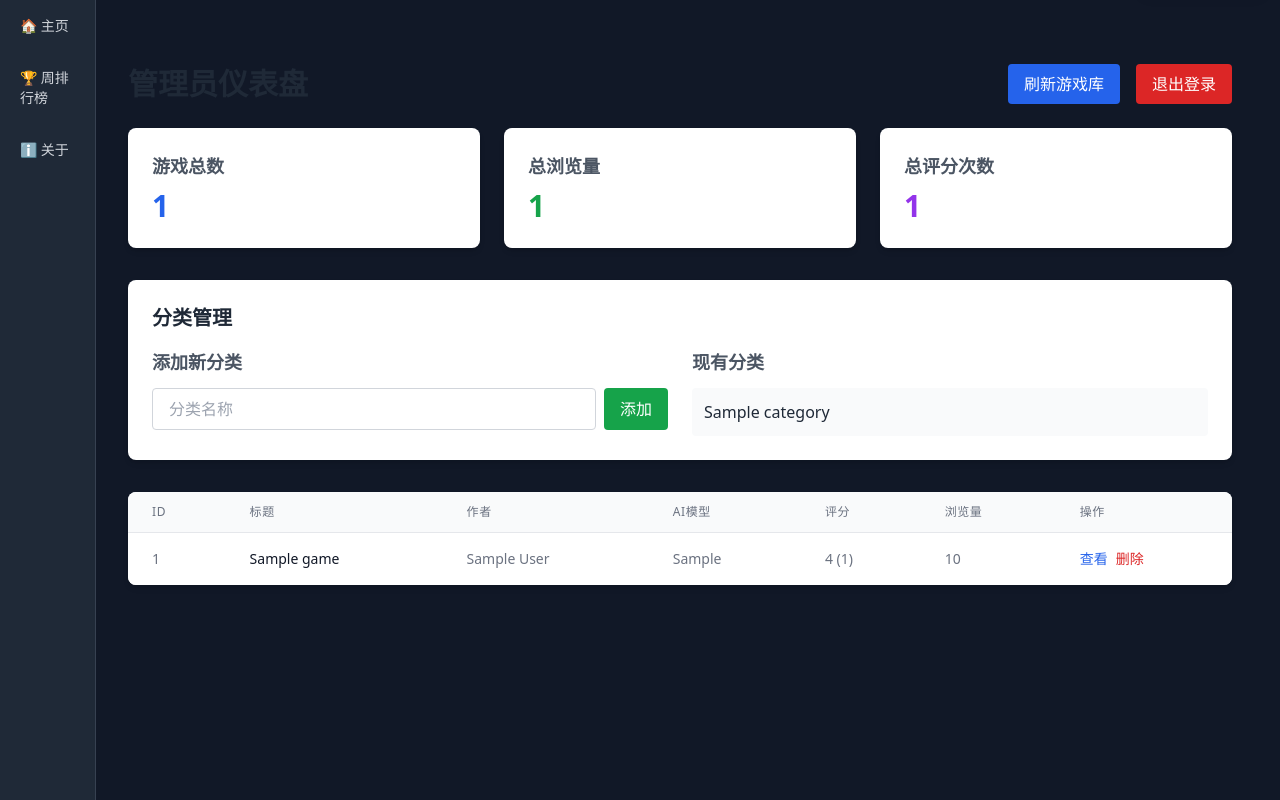
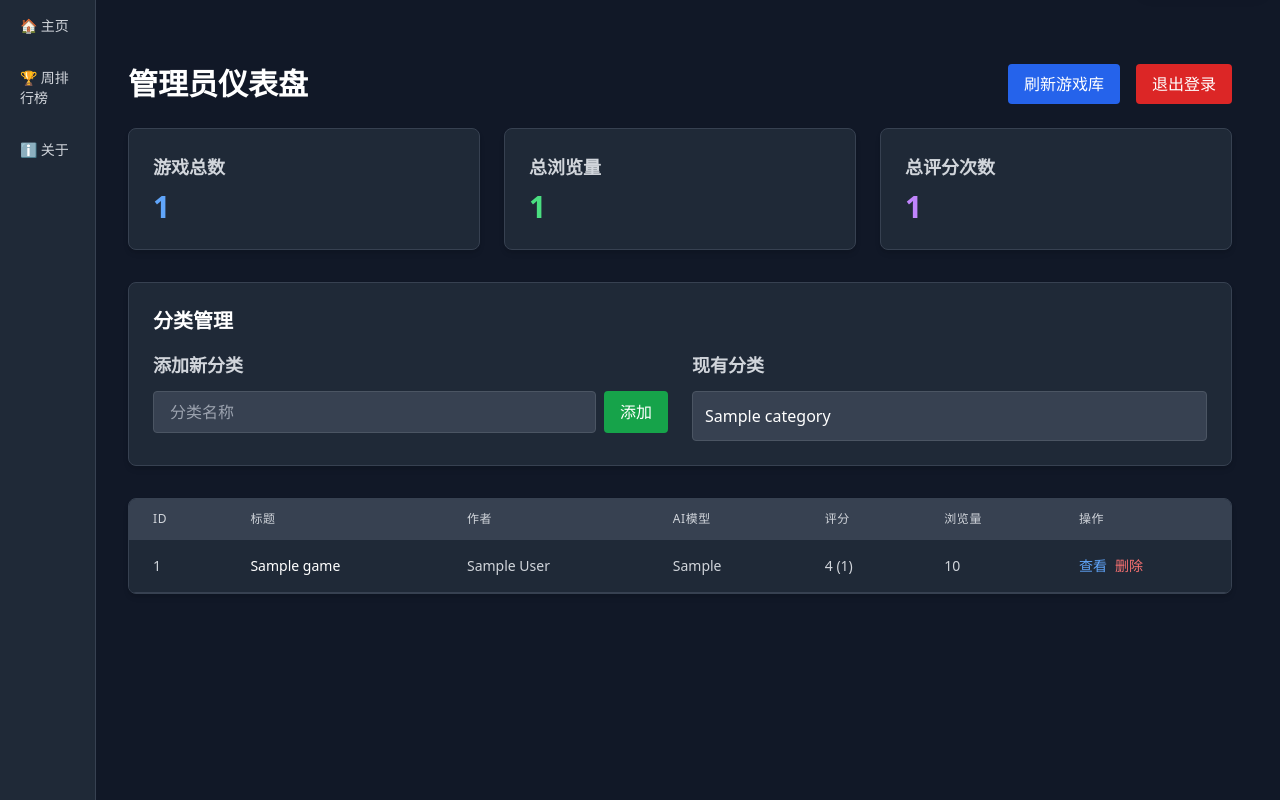
Before and after one commit to hujiangang/funAI, a FastAPI app: template templates/admin_dashboard.html in a window 1280 px wide. Shown: the part 61-861 px from the top of the page. Run offline with FastAPI, Linux system fonts and the light colour scheme; the template is opened without the code that fills it: most values are stand-ins (such as "Sample title", 1, 10 or a date in 2020); some libraries are stand-ins or nearby versions.

Commit message:
同步本地.

```diff
--- a/templates/admin_dashboard.html
+++ b/templates/admin_dashboard.html
@@ -5,7 +5,7 @@
 {% block content %}
 <div class="container mx-auto px-4 py-8">
     <div class="flex justify-between items-center mb-6">
-        <h1 class="text-3xl font-bold text-gray-800">管理员仪表盘</h1>
+        <h1 class="text-3xl font-bold text-white">管理员仪表盘</h1>
         <div class="flex space-x-4">
             <a href="/admin/refresh" class="px-4 py-2 bg-blue-600 text-white rounded hover:bg-blue-700 transition">
                 刷新游戏库
@@ -18,30 +18,30 @@
 
     <!-- 统计信息卡片 -->
     <div class="grid grid-cols-1 md:grid-cols-3 gap-6 mb-8">
-        <div class="bg-white p-6 rounded-lg shadow-md">
-            <h3 class="text-lg font-semibold text-gray-600 mb-2">游戏总数</h3>
-            <p class="text-3xl font-bold text-blue-600">{{ total_games }}</p>
+        <div class="bg-gray-800 p-6 rounded-lg shadow-md border border-gray-700">
+            <h3 class="text-lg font-semibold text-gray-300 mb-2">游戏总数</h3>
+            <p class="text-3xl font-bold text-blue-400">{{ total_games }}</p>
         </div>
-        <div class="bg-white p-6 rounded-lg shadow-md">
-            <h3 class="text-lg font-semibold text-gray-600 mb-2">总浏览量</h3>
-            <p class="text-3xl font-bold text-green-600">{{ total_views }}</p>
+        <div class="bg-gray-800 p-6 rounded-lg shadow-md border border-gray-700">
+            <h3 class="text-lg font-semibold text-gray-300 mb-2">总浏览量</h3>
+            <p class="text-3xl font-bold text-green-400">{{ total_views }}</p>
         </div>
-        <div class="bg-white p-6 rounded-lg shadow-md">
-            <h3 class="text-lg font-semibold text-gray-600 mb-2">总评分次数</h3>
-            <p class="text-3xl font-bold text-purple-600">{{ total_ratings }}</p>
+        <div class="bg-gray-800 p-6 rounded-lg shadow-md border border-gray-700">
+            <h3 class="text-lg font-semibold text-gray-300 mb-2">总评分次数</h3>
+            <p class="text-3xl font-bold text-purple-400">{{ total_ratings }}</p>
         </div>
     </div>
 
     <!-- 分类管理 -->
-    <div class="bg-white rounded-lg shadow-md p-6 mb-8">
-        <h2 class="text-xl font-bold text-gray-800 mb-4">分类管理</h2>
+    <div class="bg-gray-800 rounded-lg shadow-md p-6 mb-8 border border-gray-700">
+        <h2 class="text-xl font-bold text-white mb-4">分类管理</h2>
         <div class="grid grid-cols-1 md:grid-cols-2 gap-6">
             <!-- 添加分类 -->
             <div>
-                <h3 class="text-lg font-semibold text-gray-600 mb-3">添加新分类</h3>
+                <h3 class="text-lg font-semibold text-gray-300 mb-3">添加新分类</h3>
                 <form action="/admin/add_category" method="post">
                     <div class="flex space-x-2">
-                        <input type="text" name="name" placeholder="分类名称" required class="flex-1 px-4 py-2 border border-gray-300 rounded focus:outline-none focus:ring-2 focus:ring-blue-500">
+                        <input type="text" name="name" placeholder="分类名称" required class="flex-1 px-4 py-2 bg-gray-700 border border-gray-600 text-white rounded focus:outline-none focus:ring-2 focus:ring-blue-500 placeholder-gray-400">
                         <button type="submit" class="px-4 py-2 bg-green-600 text-white rounded hover:bg-green-700 transition">
                             添加
                         </button>
@@ -50,11 +50,11 @@
             </div>
             <!-- 分类列表 -->
             <div>
-                <h3 class="text-lg font-semibold text-gray-600 mb-3">现有分类</h3>
+                <h3 class="text-lg font-semibold text-gray-300 mb-3">现有分类</h3>
                 <div class="space-y-2">
                     {% for category in categories %}
-                    <div class="flex justify-between items-center p-3 bg-gray-50 rounded">
-                        <span class="text-gray-800">{{ category.name }}</span>
+                    <div class="flex justify-between items-center p-3 bg-gray-700 rounded border border-gray-600">
+                        <span class="text-white">{{ category.name }}</span>
                         <div class="flex space-x-2">
                             {% if category.id != 1 %}
                             <form action="/admin/delete_category/{{ category.id }}" method="post" onsubmit="return confirm('确定要删除这个分类吗？该分类下的游戏将被归到默认分类。');">
@@ -72,40 +72,40 @@
     </div>
 
     <!-- 游戏列表 -->
-    <div class="bg-white rounded-lg shadow-md overflow-hidden">
+    <div class="bg-gray-800 rounded-lg shadow-md overflow-hidden border border-gray-700">
         <div class="overflow-x-auto">
-            <table class="min-w-full divide-y divide-gray-200">
-                <thead class="bg-gray-50">
+            <table class="min-w-full divide-y divide-gray-700">
+                <thead class="bg-gray-700">
                     <tr>
-                        <th class="px-6 py-3 text-left text-xs font-medium text-gray-500 uppercase tracking-wider">ID</th>
-                        <th class="px-6 py-3 text-left text-xs font-medium text-gray-500 uppercase tracking-wider">标题</th>
-                        <th class="px-6 py-3 text-left text-xs font-medium text-gray-500 uppercase tracking-wider">作者</th>
-                        <th class="px-6 py-3 text-left text-xs font-medium text-gray-500 uppercase tracking-wider">AI模型</th>
-                        <th class="px-6 py-3 text-left text-xs font-medium text-gray-500 uppercase tracking-wider">评分</th>
-                        <th class="px-6 py-3 text-left text-xs font-medium text-gray-500 uppercase tracking-wider">浏览量</th>
-                        <th class="px-6 py-3 text-left text-xs font-medium text-gray-500 uppercase tracking-wider">操作</th>
+                        <th class="px-6 py-3 text-left text-xs font-medium text-gray-300 uppercase tracking-wider">ID</th>
+                        <th class="px-6 py-3 text-left text-xs font-medium text-gray-300 uppercase tracking-wider">标题</th>
+                        <th class="px-6 py-3 text-left text-xs font-medium text-gray-300 uppercase tracking-wider">作者</th>
+                        <th class="px-6 py-3 text-left text-xs font-medium text-gray-300 uppercase tracking-wider">AI模型</th>
+                        <th class="px-6 py-3 text-left text-xs font-medium text-gray-300 uppercase tracking-wider">评分</th>
+                        <th class="px-6 py-3 text-left text-xs font-medium text-gray-300 uppercase tracking-wider">浏览量</th>
+                        <th class="px-6 py-3 text-left text-xs font-medium text-gray-300 uppercase tracking-wider">操作</th>
                     </tr>
                 </thead>
-                <tbody class="bg-white divide-y divide-gray-200">
+                <tbody class="bg-gray-800 divide-y divide-gray-700">
                     {% for game in games %}
-                    <tr>
-                        <td class="px-6 py-4 whitespace-nowrap text-sm text-gray-500">{{ game.id }}</td>
-                        <td class="px-6 py-4 whitespace-nowrap text-sm font-medium text-gray-900">{{ game.title }}</td>
-                        <td class="px-6 py-4 whitespace-nowrap text-sm text-gray-500">{{ game.author }}</td>
-                        <td class="px-6 py-4 whitespace-nowrap text-sm text-gray-500">{{ game.ai_model }}</td>
-                        <td class="px-6 py-4 whitespace-nowrap text-sm text-gray-500">
+                    <tr class="border-b border-gray-700">
+                        <td class="px-6 py-4 whitespace-nowrap text-sm text-gray-300">{{ game.id }}</td>
+                        <td class="px-6 py-4 whitespace-nowrap text-sm font-medium text-white">{{ game.title }}</td>
+                        <td class="px-6 py-4 whitespace-nowrap text-sm text-gray-300">{{ game.author }}</td>
+                        <td class="px-6 py-4 whitespace-nowrap text-sm text-gray-300">{{ game.ai_model }}</td>
+                        <td class="px-6 py-4 whitespace-nowrap text-sm text-gray-300">
                             {% if game.rating_count > 0 %}
                                 {{ game.rating }} ({{ game.rating_count }})
                             {% else %}
                                 暂无评分
                             {% endif %}
                         </td>
-                        <td class="px-6 py-4 whitespace-nowrap text-sm text-gray-500">{{ game.views }}</td>
+                        <td class="px-6 py-4 whitespace-nowrap text-sm text-gray-300">{{ game.views }}</td>
                         <td class="px-6 py-4 whitespace-nowrap text-sm font-medium">
                             <div class="flex space-x-2">
-                                <a href="/play/{{ game.id }}" class="text-blue-600 hover:text-blue-900">查看</a>
+                                <a href="/play/{{ game.id }}" class="text-blue-400 hover:text-blue-300">查看</a>
                                 <form action="/admin/delete/{{ game.id }}" method="post" onsubmit="return confirm('确定要删除这个游戏吗？');">
-                                    <button type="submit" class="text-red-600 hover:text-red-900">删除</button>
+                                    <button type="submit" class="text-red-400 hover:text-red-300">删除</button>
                                 </form>
                             </div>
                         </td>
@@ -117,8 +117,8 @@
     </div>
 
     {% if not games %}
-    <div class="text-center py-12 bg-white rounded-lg shadow-md mt-8">
-        <p class="text-gray-600">暂无游戏数据</p>
+    <div class="text-center py-12 bg-gray-800 rounded-lg shadow-md mt-8 border border-gray-700">
+        <p class="text-gray-300">暂无游戏数据</p>
     </div>
     {% endif %}
 </div>
--- a/templates/index.html
+++ b/templates/index.html
@@ -6,7 +6,7 @@
 
 {% block content %}
 <!-- 分类二级页签 - 固定在顶部 -->
-    <div class="fixed top-[3.75rem] left-[7rem] right-[2rem] z-50 bg-gray-900 pt-0 pb-0 shadow-lg border-b border-gray-700">
+    <div class="fixed top-[3.8rem] left-[7rem] right-[2rem] z-50 bg-gray-900 pt-0 pb-0 shadow-lg border-b border-gray-700">
         <div class="flex space-x-1 overflow-x-auto">
             <!-- 游戏分类（原全部） -->
             <a href="/" class="px-4 py-2 whitespace-nowrap transition-all duration-300 border-b-2 {% if not selected_category %}border-purple-500 text-purple-400{% else %}border-transparent text-gray-400 hover:text-gray-300{% endif %}">
```
Also changed, not shown: games.db.
